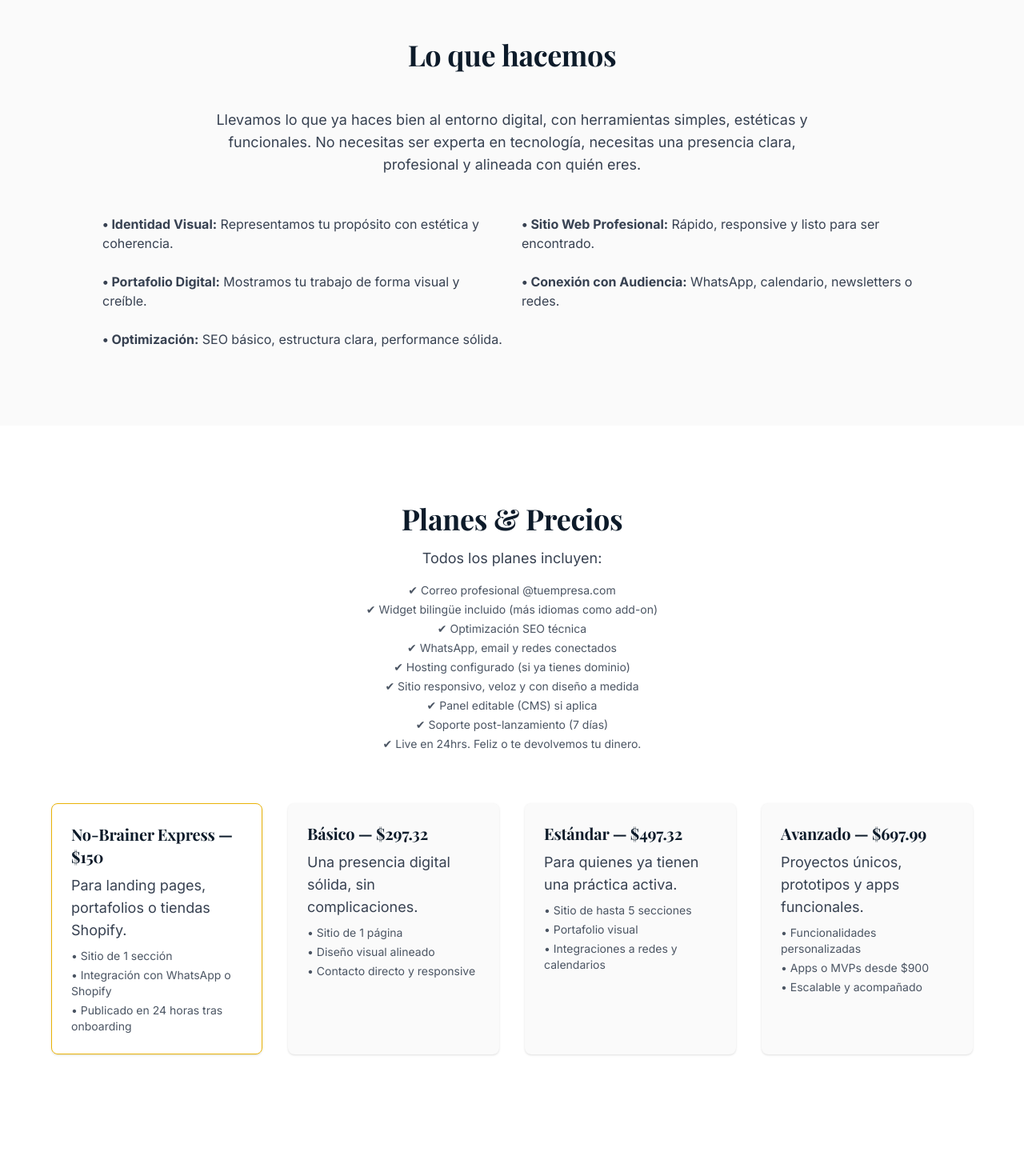
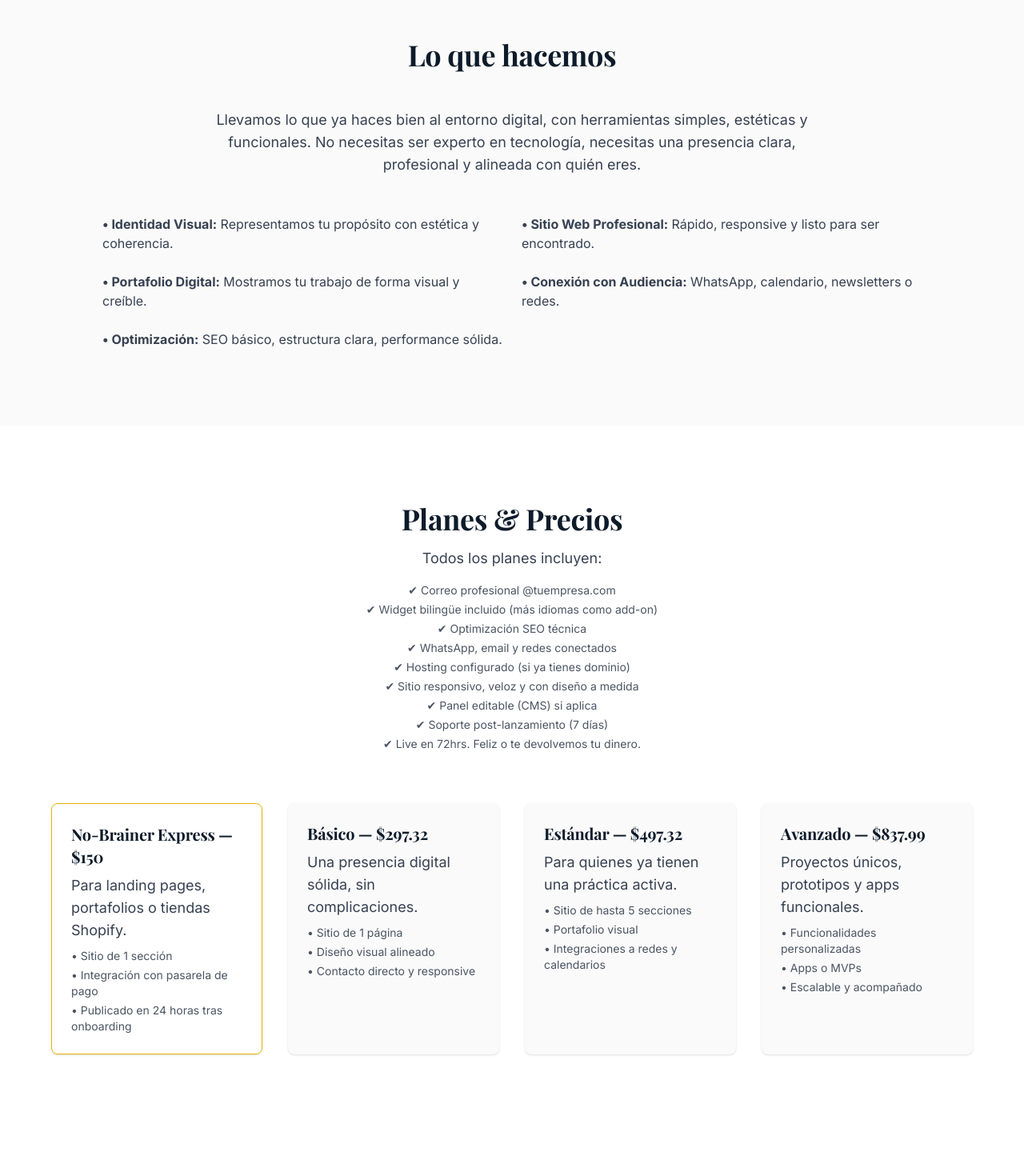
Before and after one commit to purple-flame-code/muchoflow, a Next.js app: page / in a window 1280 px wide. Shown: the part 580-2050 px from the top of the page at 80% size. Built offline with nearby package versions, Linux system fonts and the light colour scheme; a web font is replaced by a local one.

Commit message:
Update page.tsx

```diff
--- a/src/app/page.tsx
+++ b/src/app/page.tsx
@@ -28,7 +28,7 @@ export default function Page() {
           <h2 className="text-4xl font-bold font-serif">Lo que hacemos</h2>
           <p className="text-lg text-gray-700 max-w-3xl mx-auto">
             Llevamos lo que ya haces bien al entorno digital, con herramientas simples, estéticas y funcionales.
-            No necesitas ser experta en tecnología, necesitas una presencia clara, profesional y alineada con quién eres.
+            No necesitas ser experto en tecnología, necesitas una presencia clara, profesional y alineada con quién eres.
           </p>
           <ul className="grid grid-cols-1 md:grid-cols-2 gap-6 text-left text-gray-700">
             <li><strong>• Identidad Visual:</strong> Representamos tu propósito con estética y coherencia.</li>
@@ -57,7 +57,7 @@ export default function Page() {
               <li>✔ Sitio responsivo, veloz y con diseño a medida</li>
               <li>✔ Panel editable (CMS) si aplica</li>
               <li>✔ Soporte post-lanzamiento (7 días)</li>
-              <li>✔ Live en 24hrs. Feliz o te devolvemos tu dinero.</li>
+              <li>✔ Live en 72hrs. Feliz o te devolvemos tu dinero.</li>
             </ul>
           </div>
 
@@ -67,7 +67,7 @@ export default function Page() {
               <p className="text-gray-700 mb-2">Para landing pages, portafolios o tiendas Shopify.</p>
               <ul className="text-sm text-gray-600 space-y-1">
                 <li>• Sitio de 1 sección</li>
-                <li>• Integración con WhatsApp o Shopify</li>
+                <li>• Integración con pasarela de pago </li>
                 <li>• Publicado en 24 horas tras onboarding</li>
               </ul>
             </div>
@@ -90,11 +90,11 @@ export default function Page() {
               </ul>
             </div>
             <div className="bg-zinc-50 p-6 rounded-lg shadow">
-              <h3 className="text-xl font-bold mb-2">Avanzado — $697.99</h3>
+              <h3 className="text-xl font-bold mb-2">Avanzado — $837.99</h3>
               <p className="text-gray-700 mb-2">Proyectos únicos, prototipos y apps funcionales.</p>
               <ul className="text-sm text-gray-600 space-y-1">
                 <li>• Funcionalidades personalizadas</li>
-                <li>• Apps o MVPs desde $900</li>
+                <li>• Apps o MVPs </li>
                 <li>• Escalable y acompañado</li>
               </ul>
             </div>
@@ -156,8 +156,8 @@ export default function Page() {
           </p>
           <div className="text-left space-y-8">
             <div>
-              <h3 className="text-xl font-semibold">1. Compra tu boleto</h3>
-              <p className="text-gray-700">Así de simple. Aquí no se separa puesto — se despega.</p>
+              <h3 className="text-xl font-semibold">1. Compra tu plan</h3>
+              <p className="text-gray-700">Así de simple. Precio transparente — sin costos ocultos.</p>
             </div>
             <div>
               <h3 className="text-xl font-semibold">2. Onboarding call (1 hora)</h3>
@@ -182,19 +182,19 @@ export default function Page() {
           <div className="space-y-8 text-left">
             <div>
               <h3 className="text-lg font-semibold">¿Qué pasa si no me gusta el resultado?</h3>
-              <p className="text-gray-700">Tienes garantía total: si no estás satisfecho después de recibir tu sitio, puedes pedir un reembolso completo. Sin explicaciones.</p>
+              <p className="text-gray-700">Tienes garantía total: si no estás satisfecho después de recibir tu sitio, te reembolsamos tu dinero.</p>
             </div>
             <div>
               <h3 className="text-lg font-semibold">¿Qué necesito para comenzar?</h3>
-              <p className="text-gray-700">Solo elegir tu plan y tener disponible una hora para la llamada de onboarding. Nosotros nos encargamos del resto.</p>
+              <p className="text-gray-700">Solo elegir tu plan y tener disponible una hora para la video llamada de onboarding. Nosotros nos encargamos del resto.</p>
             </div>
             <div>
               <h3 className="text-lg font-semibold">¿Puedo modificar mi sitio luego?</h3>
-              <p className="text-gray-700">Sí. Puedes hacerlo tú mismo si incluye CMS editable, o solicitar ajustes como add-on.</p>
+              <p className="text-gray-700">Sí. Puedes hacerlo tú mismo o solicitar ajustes como add-on.</p>
             </div>
             <div>
               <h3 className="text-lg font-semibold">¿Puedo pagar en cuotas?</h3>
-              <p className="text-gray-700">Por ahora solo se acepta pago único por plan. Pero puedes usar una tarjeta que permita pagar a plazos.</p>
+              <p className="text-gray-700">Si, tenemos opciones de pago mensuales facilitadas por 3rd parties que se despliegan para ti si eres seleccionable en el check out. Pero puedes usar una tarjeta que permita pagar a plazos.</p>
             </div>
           </div>
         </div>
@@ -204,7 +204,7 @@ export default function Page() {
       <section id="contacto" className="py-24 px-6 text-center bg-yellow-500 text-white">
         <div className="max-w-3xl mx-auto space-y-6">
           <h2 className="text-4xl font-bold font-serif">¿Listo para salir del anonimato?</h2>
-          <p className="text-lg">Compra tu plan y empieza tu éxodo digital hoy mismo. En menos de 24 horas, tu presencia en línea será real, funcional y hermosa.</p>
+          <p className="text-lg">Compra tu plan y empieza tu éxodo digital hoy mismo. En menos de 72 horas, tu presencia en línea será real, funcional y hermosa.</p>
           <a href="#precios" className="inline-block mt-6 px-10 py-4 bg-white text-yellow-600 font-semibold text-lg rounded-lg hover:bg-zinc-100 transition">
             Ver Planes y Comprar
           </a>
```
